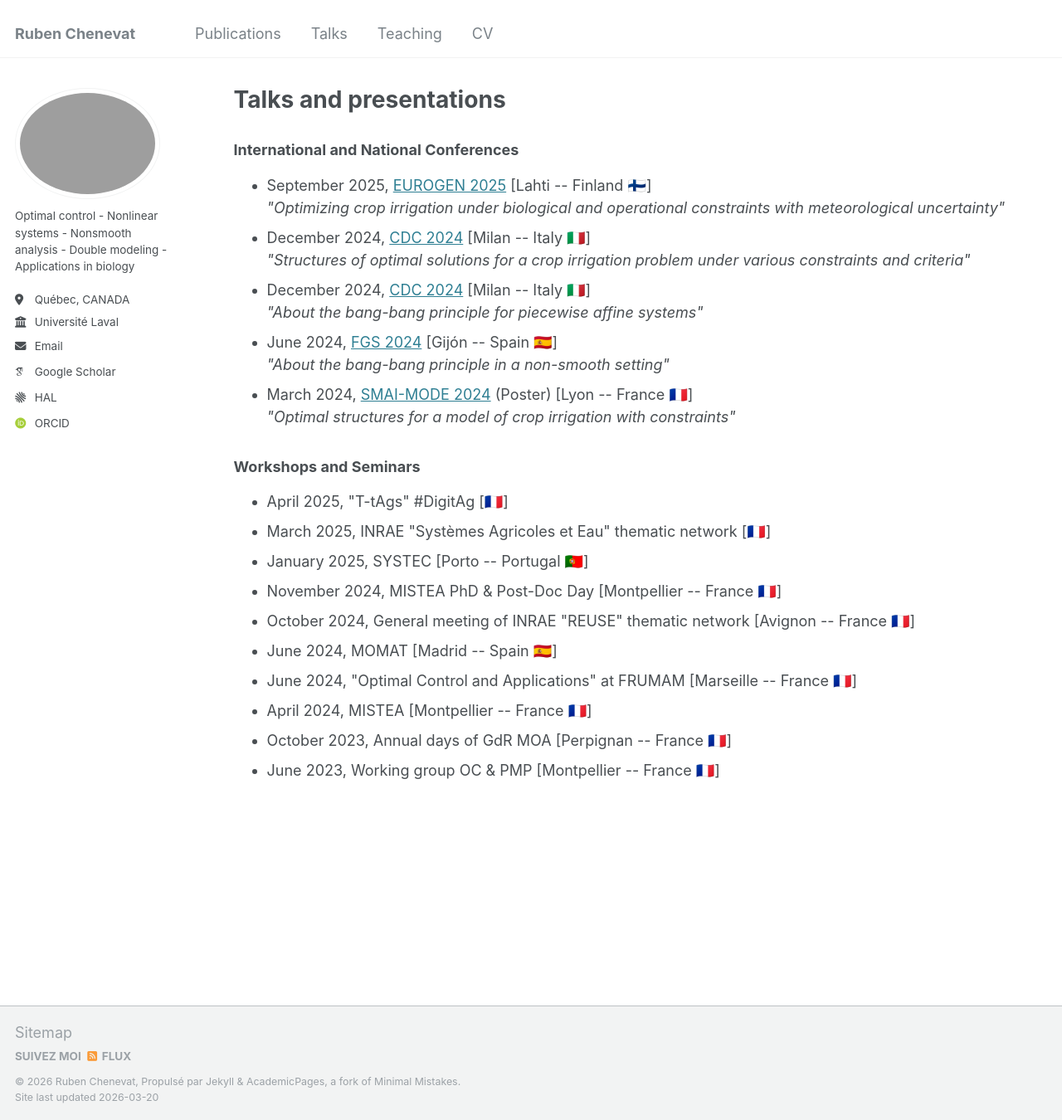
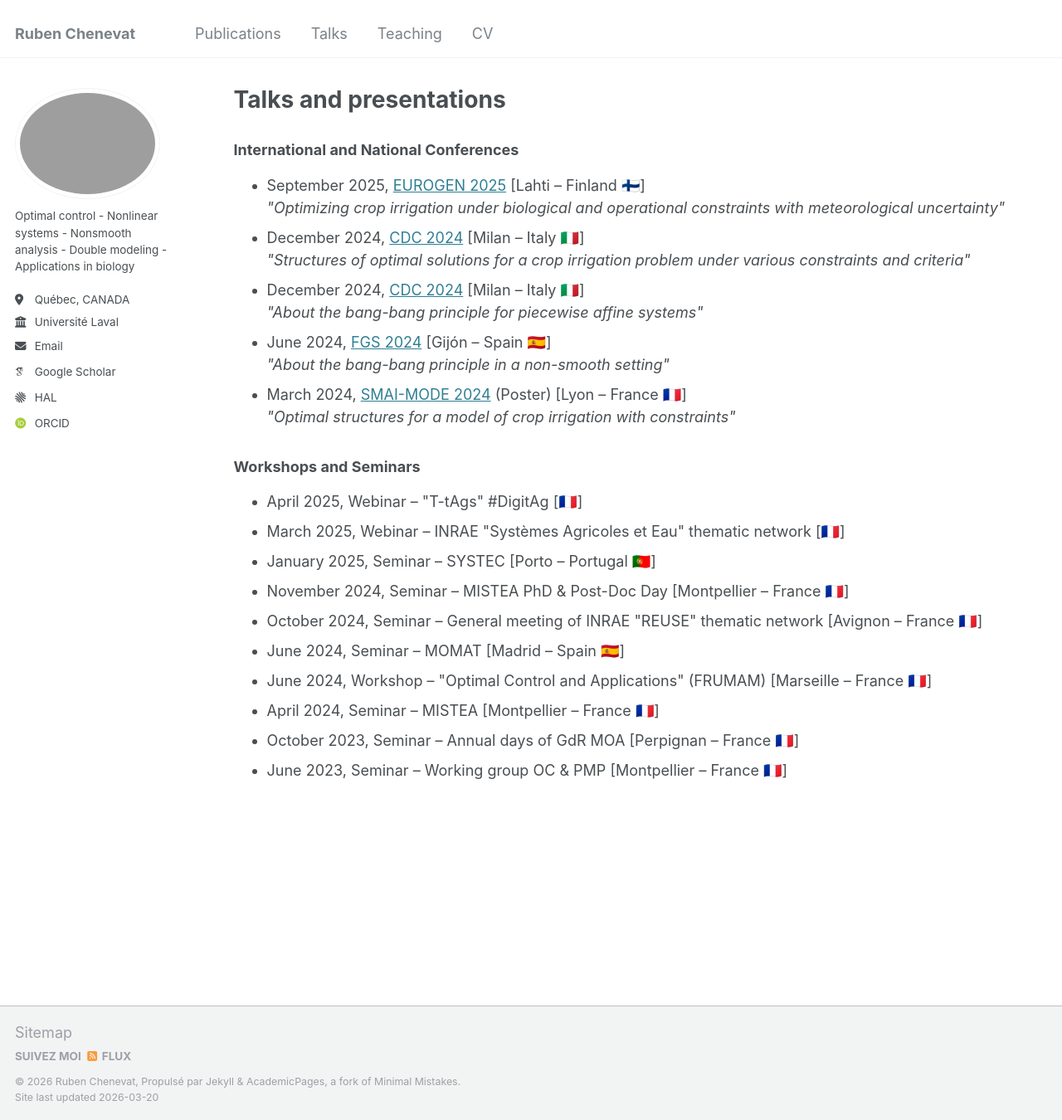
Before and after one commit to rubenchenevat/rubenchenevat.github.io, a Jekyll site: the page built from _pages/talks.html, in a window 1280 px wide and 1350 px high. Shown: the whole window at 83% size. Built offline with Jekyll 4.4.1, drawn with Linux system fonts in a browser that asks for light colours; some web fonts are replaced.

Commit message:
Update talks.html

```diff
--- a/_pages/talks.html
+++ b/_pages/talks.html
@@ -20,23 +20,23 @@ author_profile: true
 
 <ul>
     <li>
-      September 2025, <a href="https://www.lut.fi/en/eurogen-2025" target="_blank">EUROGEN 2025</a> [Lahti -- Finland 🇫🇮]<br>
+      September 2025, <a href="https://www.lut.fi/en/eurogen-2025" target="_blank">EUROGEN 2025</a> [Lahti &ndash; Finland 🇫🇮]<br>
       <em>"Optimizing crop irrigation under biological and operational constraints with meteorological uncertainty"</em>
     </li>
     <li>
-      December 2024, <a href="https://cdc2024.ieeecss.org/" target="_blank">CDC 2024</a> [Milan -- Italy 🇮🇹]<br>
+      December 2024, <a href="https://cdc2024.ieeecss.org/" target="_blank">CDC 2024</a> [Milan &ndash; Italy 🇮🇹]<br>
       <em>"Structures of optimal solutions for a crop irrigation problem under various constraints and criteria"</em>
     </li>
     <li>
-      December 2024, <a href="https://cdc2024.ieeecss.org/" target="_blank">CDC 2024</a> [Milan -- Italy 🇮🇹]<br>
+      December 2024, <a href="https://cdc2024.ieeecss.org/" target="_blank">CDC 2024</a> [Milan &ndash; Italy 🇮🇹]<br>
       <em>"About the bang-bang principle for piecewise affine systems"</em>
     </li>
     <li>
-      June 2024, <a href="https://www.unioviedo.es/fgs2024/" target="_blank">FGS 2024</a> [Gijón -- Spain 🇪🇸]<br>
+      June 2024, <a href="https://www.unioviedo.es/fgs2024/" target="_blank">FGS 2024</a> [Gijón &ndash; Spain 🇪🇸]<br>
       <em>"About the bang-bang principle in a non-smooth setting"</em>
     </li>
     <li>
-      March 2024, <a href="https://indico.math.cnrs.fr/event/9418/" target="_blank">SMAI-MODE 2024</a> (Poster) [Lyon -- France 🇫🇷]<br>
+      March 2024, <a href="https://indico.math.cnrs.fr/event/9418/" target="_blank">SMAI-MODE 2024</a> (Poster) [Lyon &ndash; France 🇫🇷]<br>
       <em>"Optimal structures for a model of crop irrigation with constraints"</em>
     </li>
 </ul>
@@ -44,14 +44,14 @@ author_profile: true
 <h3>Workshops and Seminars</h3>
 
 <ul>
-    <li>April 2025, "T-tAgs" #DigitAg [🇫🇷]</li>
-    <li>March 2025, INRAE "Systèmes Agricoles et Eau" thematic network [🇫🇷]</li>
-    <li>January 2025, SYSTEC [Porto -- Portugal 🇵🇹]</li>
-    <li>November 2024, MISTEA PhD & Post-Doc Day [Montpellier -- France 🇫🇷]</li>
-    <li>October 2024, General meeting of INRAE "REUSE" thematic network [Avignon -- France 🇫🇷]</li>
-    <li>June 2024, MOMAT [Madrid -- Spain 🇪🇸]</li>
-    <li>June 2024, "Optimal Control and Applications" at FRUMAM [Marseille -- France 🇫🇷]</li>
-    <li>April 2024, MISTEA [Montpellier -- France 🇫🇷]</li>
-    <li>October 2023, Annual days of GdR MOA [Perpignan -- France 🇫🇷]</li>
-    <li>June 2023, Working group OC & PMP [Montpellier -- France 🇫🇷]</li>
+    <li>April 2025, Webinar &ndash; "T-tAgs" #DigitAg [🇫🇷]</li>
+    <li>March 2025, Webinar &ndash; INRAE "Systèmes Agricoles et Eau" thematic network [🇫🇷]</li>
+    <li>January 2025, Seminar &ndash; SYSTEC [Porto &ndash; Portugal 🇵🇹]</li>
+    <li>November 2024, Seminar &ndash; MISTEA PhD & Post-Doc Day [Montpellier &ndash; France 🇫🇷]</li>
+    <li>October 2024, Seminar &ndash; General meeting of INRAE "REUSE" thematic network [Avignon &ndash; France 🇫🇷]</li>
+    <li>June 2024, Seminar &ndash; MOMAT [Madrid &ndash; Spain 🇪🇸]</li>
+    <li>June 2024, Workshop &ndash; "Optimal Control and Applications" (FRUMAM) [Marseille &ndash; France 🇫🇷]</li>
+    <li>April 2024, Seminar &ndash; MISTEA [Montpellier &ndash; France 🇫🇷]</li>
+    <li>October 2023, Seminar &ndash; Annual days of GdR MOA [Perpignan &ndash; France 🇫🇷]</li>
+    <li>June 2023, Seminar &ndash; Working group OC & PMP [Montpellier &ndash; France 🇫🇷]</li>
 </ul>
```
